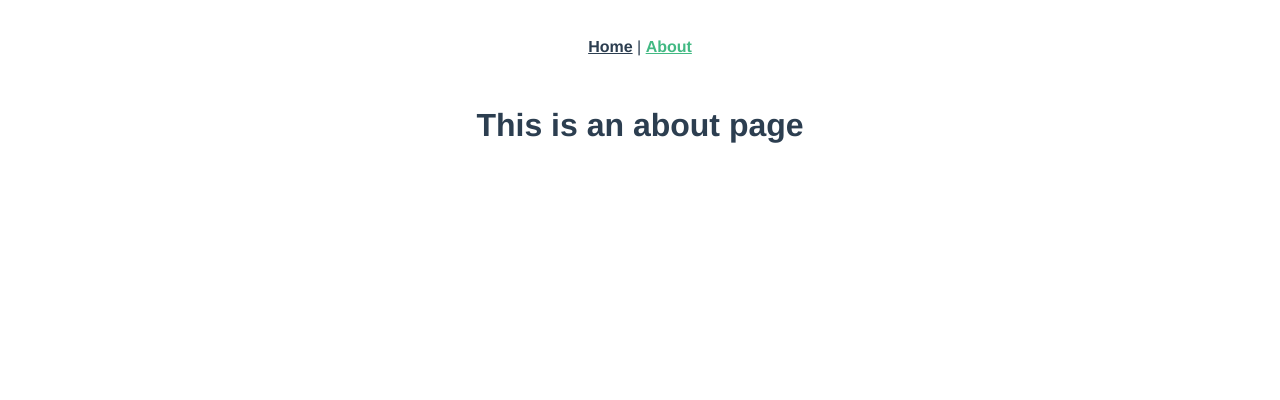
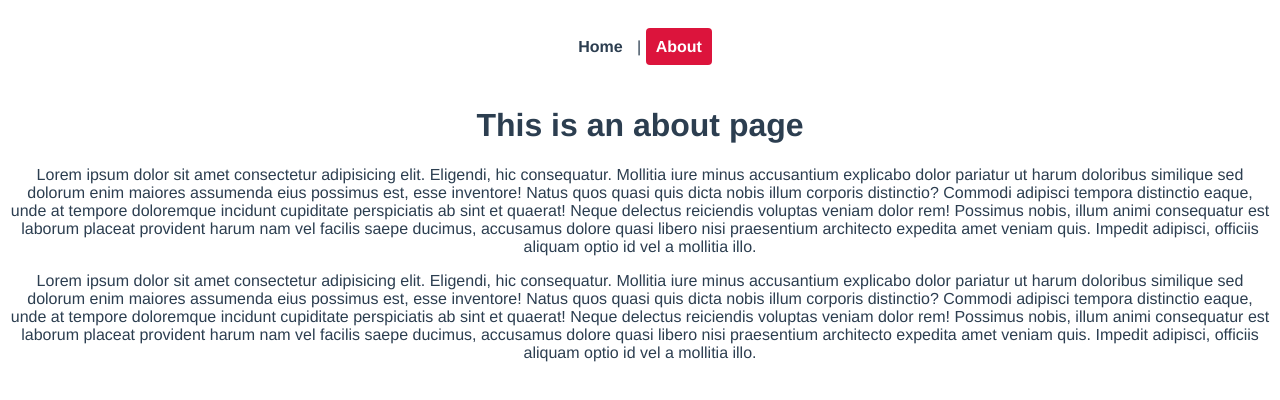
Before and after one commit to LaurenceWiles/Ninja-Jobs, a Vue app: page /about in a window 1280 px wide. Shown: the top 400 px of the page. Built offline with nearby package versions, Linux system fonts and the light colour scheme.

Commit message:
router links

```diff
--- a/src/App.vue
+++ b/src/App.vue
@@ -1,9 +1,9 @@
 <template>
   <nav>
     <router-link to="/">Home</router-link> |
-    <router-link to="/about">About</router-link>
+    <router-link :to="{ name: 'about' }">About</router-link>
   </nav>
-  <router-view/>
+  <router-view />
 </template>
 
 <style>
@@ -22,9 +22,13 @@ nav {
 nav a {
   font-weight: bold;
   color: #2c3e50;
+  text-decoration: none;
+  padding: 10px;
+  border-radius: 4px;
 }
 
 nav a.router-link-exact-active {
-  color: #42b983;
+  color: white;
+  background: crimson;
 }
 </style>
--- a/src/components/HelloWorld.vue
+++ /dev/null
@@ -1,58 +0,0 @@
-<template>
-  <div class="hello">
-    <h1>{{ msg }}</h1>
-    <p>
-      For a guide and recipes on how to configure / customize this project,<br>
-      check out the
-      <a href="https://cli.vuejs.org" target="_blank" rel="noopener">vue-cli documentation</a>.
-    </p>
-    <h3>Installed CLI Plugins</h3>
-    <ul>
-      <li><a href="https://github.com/vuejs/vue-cli/tree/dev/packages/%40vue/cli-plugin-babel" target="_blank" rel="noopener">babel</a></li>
-      <li><a href="https://github.com/vuejs/vue-cli/tree/dev/packages/%40vue/cli-plugin-router" target="_blank" rel="noopener">router</a></li>
-    </ul>
-    <h3>Essential Links</h3>
-    <ul>
-      <li><a href="https://vuejs.org" target="_blank" rel="noopener">Core Docs</a></li>
-      <li><a href="https://forum.vuejs.org" target="_blank" rel="noopener">Forum</a></li>
-      <li><a href="https://chat.vuejs.org" target="_blank" rel="noopener">Community Chat</a></li>
-      <li><a href="https://twitter.com/vuejs" target="_blank" rel="noopener">Twitter</a></li>
-      <li><a href="https://news.vuejs.org" target="_blank" rel="noopener">News</a></li>
-    </ul>
-    <h3>Ecosystem</h3>
-    <ul>
-      <li><a href="https://router.vuejs.org" target="_blank" rel="noopener">vue-router</a></li>
-      <li><a href="https://vuex.vuejs.org" target="_blank" rel="noopener">vuex</a></li>
-      <li><a href="https://github.com/vuejs/vue-devtools#vue-devtools" target="_blank" rel="noopener">vue-devtools</a></li>
-      <li><a href="https://vue-loader.vuejs.org" target="_blank" rel="noopener">vue-loader</a></li>
-      <li><a href="https://github.com/vuejs/awesome-vue" target="_blank" rel="noopener">awesome-vue</a></li>
-    </ul>
-  </div>
-</template>
-
-<script>
-export default {
-  name: 'HelloWorld',
-  props: {
-    msg: String
-  }
-}
-</script>
-
-<!-- Add "scoped" attribute to limit CSS to this component only -->
-<style scoped>
-h3 {
-  margin: 40px 0 0;
-}
-ul {
-  list-style-type: none;
-  padding: 0;
-}
-li {
-  display: inline-block;
-  margin: 0 10px;
-}
-a {
-  color: #42b983;
-}
-</style>
--- a/src/router/index.js
+++ b/src/router/index.js
@@ -1,25 +1,23 @@
-import { createRouter, createWebHistory } from 'vue-router'
-import HomeView from '../views/HomeView.vue'
+import { createRouter, createWebHistory } from "vue-router";
+import HomeView from "../views/HomeView.vue";
+import AboutView from "@/views/AboutView.vue";
 
 const routes = [
   {
-    path: '/',
-    name: 'home',
-    component: HomeView
+    path: "/",
+    name: "home",
+    component: HomeView,
   },
   {
-    path: '/about',
-    name: 'about',
-    // route level code-splitting
-    // this generates a separate chunk (about.[hash].js) for this route
-    // which is lazy-loaded when the route is visited.
-    component: () => import(/* webpackChunkName: "about" */ '../views/AboutView.vue')
-  }
-]
+    path: "/about",
+    name: "about",
+    component: AboutView,
+  },
+];
 
 const router = createRouter({
   history: createWebHistory(process.env.BASE_URL),
-  routes
-})
+  routes,
+});
 
-export default router
+export default router;
--- a/src/views/AboutView.vue
+++ b/src/views/AboutView.vue
@@ -1,5 +1,31 @@
 <template>
   <div class="about">
     <h1>This is an about page</h1>
+    <p>
+      Lorem ipsum dolor sit amet consectetur adipisicing elit. Eligendi, hic
+      consequatur. Mollitia iure minus accusantium explicabo dolor pariatur ut
+      harum doloribus similique sed dolorum enim maiores assumenda eius possimus
+      est, esse inventore! Natus quos quasi quis dicta nobis illum corporis
+      distinctio? Commodi adipisci tempora distinctio eaque, unde at tempore
+      doloremque incidunt cupiditate perspiciatis ab sint et quaerat! Neque
+      delectus reiciendis voluptas veniam dolor rem! Possimus nobis, illum animi
+      consequatur est laborum placeat provident harum nam vel facilis saepe
+      ducimus, accusamus dolore quasi libero nisi praesentium architecto
+      expedita amet veniam quis. Impedit adipisci, officiis aliquam optio id vel
+      a mollitia illo.
+    </p>
+    <p>
+      Lorem ipsum dolor sit amet consectetur adipisicing elit. Eligendi, hic
+      consequatur. Mollitia iure minus accusantium explicabo dolor pariatur ut
+      harum doloribus similique sed dolorum enim maiores assumenda eius possimus
+      est, esse inventore! Natus quos quasi quis dicta nobis illum corporis
+      distinctio? Commodi adipisci tempora distinctio eaque, unde at tempore
+      doloremque incidunt cupiditate perspiciatis ab sint et quaerat! Neque
+      delectus reiciendis voluptas veniam dolor rem! Possimus nobis, illum animi
+      consequatur est laborum placeat provident harum nam vel facilis saepe
+      ducimus, accusamus dolore quasi libero nisi praesentium architecto
+      expedita amet veniam quis. Impedit adipisci, officiis aliquam optio id vel
+      a mollitia illo.
+    </p>
   </div>
 </template>
--- a/src/views/HomeView.vue
+++ b/src/views/HomeView.vue
@@ -1,18 +1,38 @@
 <template>
   <div class="home">
-    <img alt="Vue logo" src="../assets/logo.png">
-    <HelloWorld msg="Welcome to Your Vue.js App"/>
+    <h1>Homepage</h1>
+    <p>
+      Lorem ipsum dolor sit amet consectetur adipisicing elit. Eveniet dolore
+      quis molestiae temporibus impedit reprehenderit numquam autem aliquid
+      incidunt corrupti, quaerat veritatis ipsa voluptatem possimus et earum
+      vitae, accusantium ullam eaque quam tenetur aspernatur quibusdam
+      repellendus. Ut asperiores non minus quasi, velit rem nam natus dolores
+      laboriosam, sequi eos corporis pariatur quo ratione quae voluptate sint
+      dicta. Ut enim maxime qui, dolores beatae molestiae voluptates natus
+      ratione sequi delectus fugiat architecto? Magni harum sequi rerum nostrum,
+      quam deleniti eaque accusamus dolores blanditiis numquam temporibus autem
+      quisquam corrupti voluptate quis! Earum rem repudiandae iste repellat
+      commodi praesentium asperiores, illum ipsam alias.
+    </p>
+    <p>
+      Lorem ipsum dolor sit amet consectetur adipisicing elit. Eveniet dolore
+      quis molestiae temporibus impedit reprehenderit numquam autem aliquid
+      incidunt corrupti, quaerat veritatis ipsa voluptatem possimus et earum
+      vitae, accusantium ullam eaque quam tenetur aspernatur quibusdam
+      repellendus. Ut asperiores non minus quasi, velit rem nam natus dolores
+      laboriosam, sequi eos corporis pariatur quo ratione quae voluptate sint
+      dicta. Ut enim maxime qui, dolores beatae molestiae voluptates natus
+      ratione sequi delectus fugiat architecto? Magni harum sequi rerum nostrum,
+      quam deleniti eaque accusamus dolores blanditiis numquam temporibus autem
+      quisquam corrupti voluptate quis! Earum rem repudiandae iste repellat
+      commodi praesentium asperiores, illum ipsam alias.
+    </p>
   </div>
 </template>
 
 <script>
-// @ is an alias to /src
-import HelloWorld from '@/components/HelloWorld.vue'
-
 export default {
-  name: 'HomeView',
-  components: {
-    HelloWorld
-  }
-}
+  name: "HomeView",
+  components: {},
+};
 </script>
```
